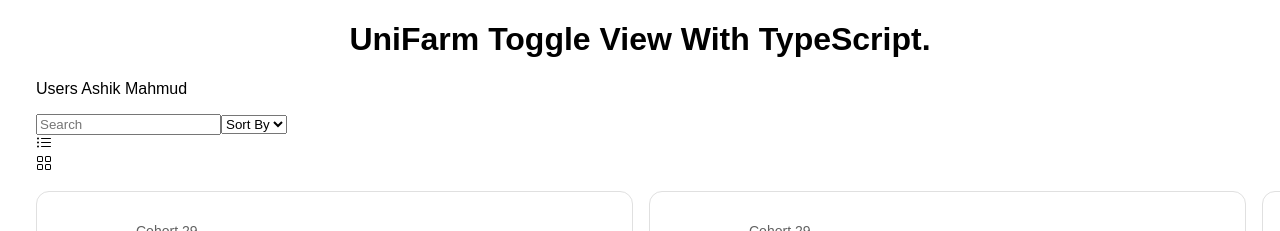
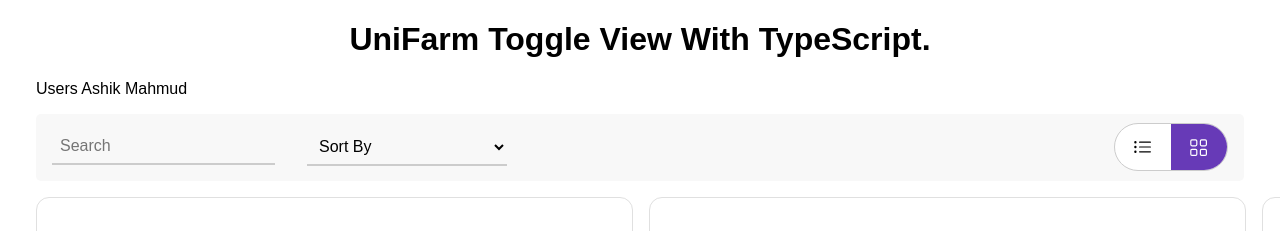
Before and after one commit to Ashik-Mahmud/unifarm-toggle-view-ts, a React (Create React App) app: page / in a window 1280 px wide. Shown: the top 231 px of the page. Built offline with nearby package versions, Linux system fonts and the light colour scheme.

Commit message:
done view Header design

```diff
--- a/src/Components/ViewHeader.tsx
+++ b/src/Components/ViewHeader.tsx
@@ -10,18 +10,21 @@ const ViewHeader: React.FC = (props: Props) => {
       <div className="search-options">
         <div className="search-options-item">
           <input type="search" name="search" id="search" placeholder="Search" />
+        </div>
+        <div className="search-options-item">
           <select name="select" id="select">
             <option value="">Sort By</option>
-            <option value="APY">APY</option>
+            <option value="APY">APY </option>
+            <option value="APY">Crypto Currency Invest</option>
           </select>
         </div>
-        <div className="view-options">
-          <div className="view-options-item">
-            <BsListUl />
-          </div>
-          <div className="view-options-item">
-            <BsGrid />
-          </div>
+      </div>
+      <div className="view-options">
+        <div className="view-options-item">
+          <BsListUl />
+        </div>
+        <div className="view-options-item active">
+          <BsGrid />
         </div>
       </div>
     </ViewHeaderStyle>
@@ -31,6 +34,49 @@ const ViewHeader: React.FC = (props: Props) => {
 const ViewHeaderStyle = styled.div`
   position: relative;
   margin: 1rem 0rem;
+  background: #f8f8f8;
+  padding: 0.6rem 1rem;
+  border-radius: 5px;
+  display: flex;
+  align-items: center;
+  justify-content: space-between;
+  .search-options {
+    display: flex;
+    position: relative;
+    align-items: center;
+    gap: 2rem;
+    input,
+    select {
+      border: none;
+      border-bottom: 2px solid #cccccc;
+      padding: 0.5rem;
+      background: #f8f8f8;
+      outline: none;
+      font-size: 1rem;
+      font-family: "Poppins", sans-serif;
+    }
+  }
+  .view-options {
+    display: flex;
+    align-items: center;
+    background: #ffffff;
+    border: 1px solid #cccccc;
+    border-radius: 50px;
+    overflow: hidden;
+    .view-options-item {
+      padding: 0.5rem;
+      font-size: 1.2rem;
+      cursor: pointer;
+      width: 40px;
+      height: 30px;
+      display: grid;
+      place-items: center;
+    }
+    .view-options-item.active {
+      background-color: #673ab7;
+      color: #fff;
+    }
+  }
 `;
 
 export default ViewHeader;
```
